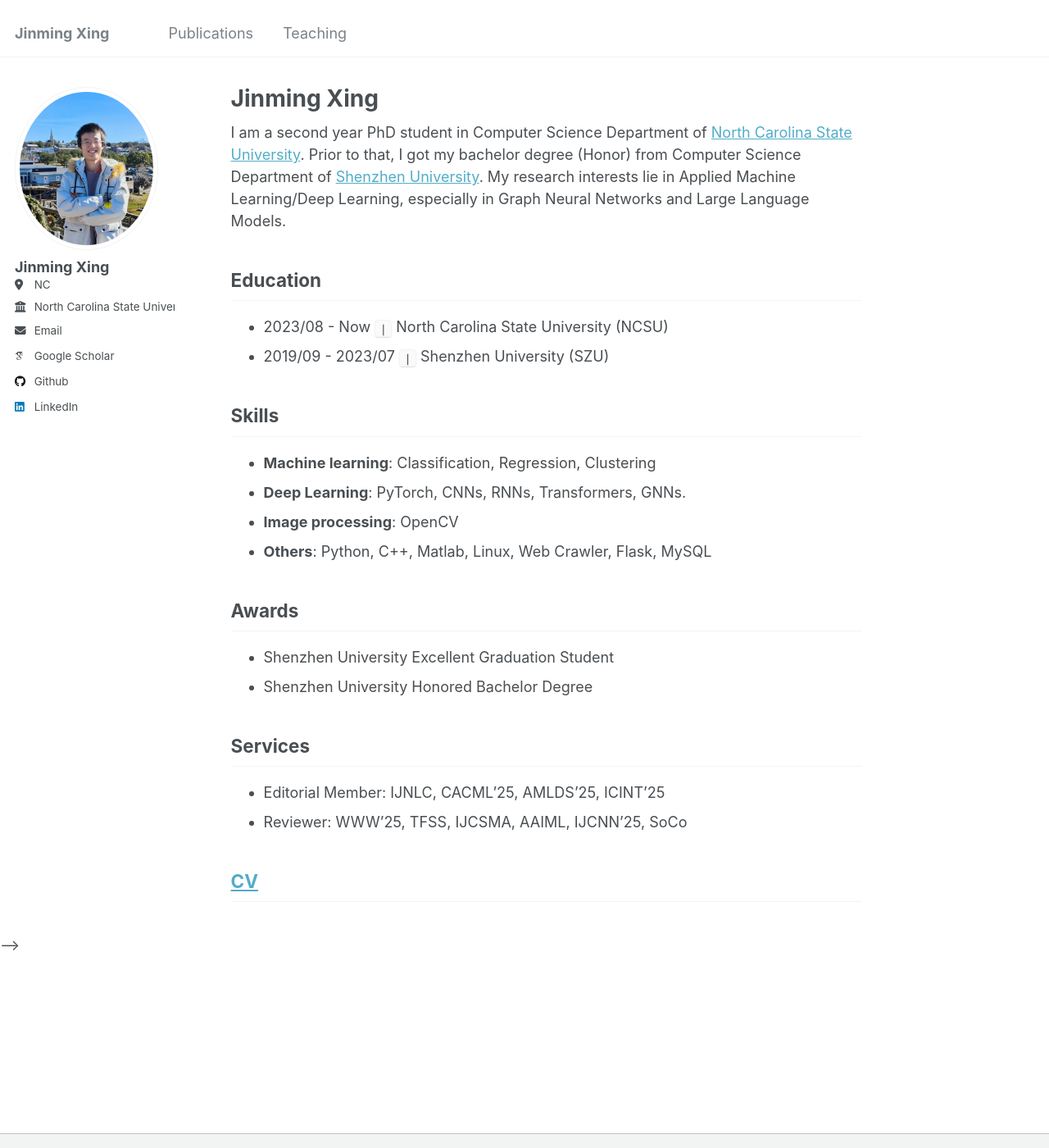
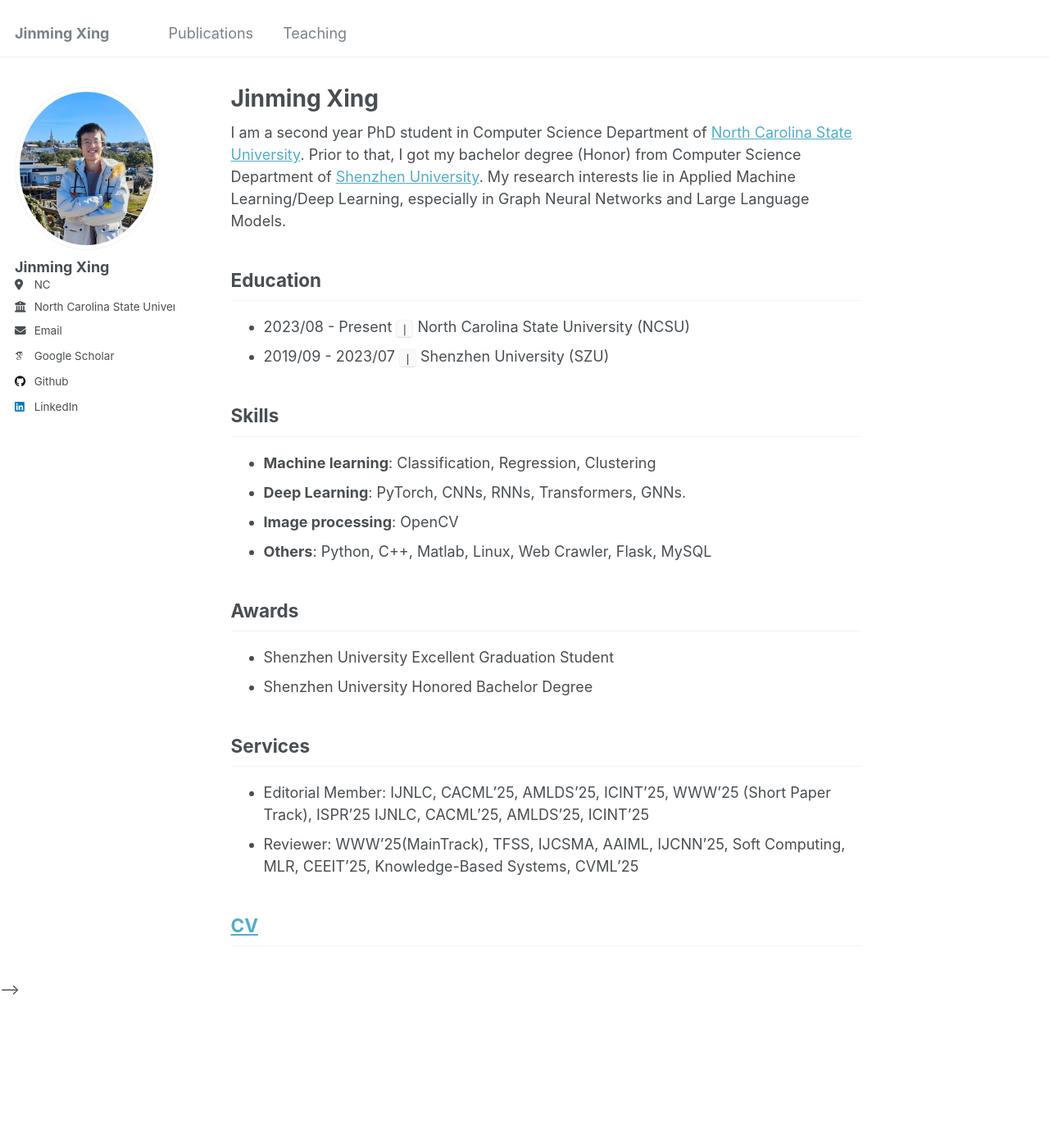
Before and after one commit to XingJinming-real/XingJinming-real.github.io, a Jekyll site: the page built from _pages/about.md, in a window 1280 px wide and 1400 px high. Shown: the whole window at 82% size. Built offline with Jekyll 4.4.1, drawn with Linux system fonts in a browser that asks for light colours; some web fonts are replaced.

Commit message:
update about page and resume with new editorial roles and additional publications

```diff
--- a/_pages/about.md
+++ b/_pages/about.md
@@ -11,7 +11,7 @@ I am a second year PhD student in Computer Science Department of [North Carolina
 
 Education
 ---
-* 2023/08 - Now `|` North Carolina State University (NCSU)
+* 2023/08 - Present `|` North Carolina State University (NCSU)
 * 2019/09 - 2023/07 `|` Shenzhen University (SZU)
 
 Skills
@@ -28,8 +28,8 @@ Awards
 
 Services
 ---
-* Editorial Member: IJNLC, CACML'25, AMLDS'25, ICINT'25
-* Reviewer: WWW'25, TFSS, IJCSMA, AAIML, IJCNN'25, SoCo
+* Editorial Member: IJNLC, CACML’25, AMLDS’25, ICINT’25, WWW’25 (Short Paper Track), ISPR’25 IJNLC, CACML'25, AMLDS'25, ICINT'25
+* Reviewer: WWW’25(MainTrack), TFSS, IJCSMA, AAIML, IJCNN’25, Soft Computing, MLR, CEEIT’25, Knowledge-Based Systems, CVML’25
 
 [CV](files/resume.pdf)
 ---
```
Also changed, not shown: 1 other file.
